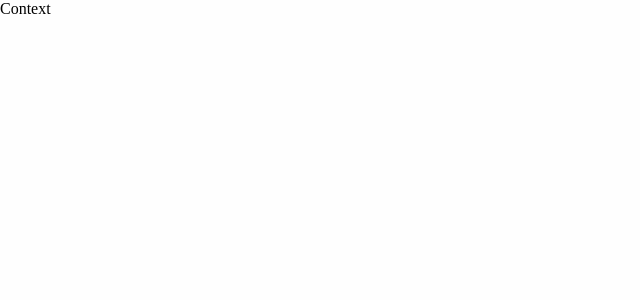
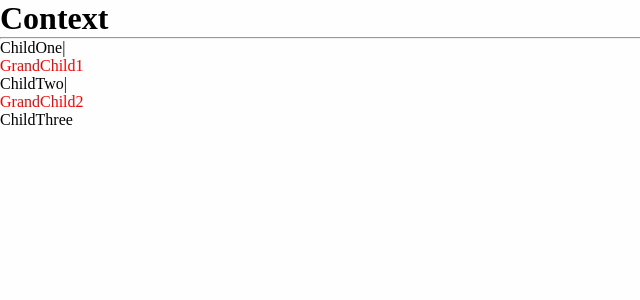
Before and after one commit to YeMarnPaing-dev/Calculator_Project_React, a React (Create React App) app: page / in a window 1280 px wide. Shown: the top 300 px of the page, without its empty margins (0-640 px from the left). Built offline with nearby package versions, Linux system fonts and the light colour scheme.

Commit message:
Context1

```diff
--- a/src/Context.jsx
+++ b/src/Context.jsx
@@ -1,9 +1,18 @@
 import React from 'react'
 import './Context.css'
+import ChildOne from './components/ChildOne'
+import ChildTwo from './components/ChildTwo'
+import ChildThree from './components/ChildThree'
 
 const Context = () => {
   return (
-    <div>Context</div>
+    <div>
+      <h1>Context</h1>
+      <hr />
+      <ChildOne/>
+      <ChildTwo/>
+      <ChildThree/>
+    </div>
   )
 }
 
--- /dev/null
+++ b/src/components/ChildOne.jsx
@@ -0,0 +1,16 @@
+import React from "react";
+import GrandChild1 from "./GrandChild1";
+import "./GrandChild.css";
+
+const ChildOne = () => {
+  return (
+    <div>
+      ChildOne|{" "}
+      <span className="red">
+        <GrandChild1 />
+      </span>
+    </div>
+  );
+};
+
+export default ChildOne;
--- /dev/null
+++ b/src/components/ChildThree.jsx
@@ -0,0 +1,9 @@
+import React from 'react'
+
+const ChildThree = () => {
+  return (
+    <div>ChildThree</div>
+  )
+}
+
+export default ChildThree
--- /dev/null
+++ b/src/components/ChildTwo.jsx
@@ -0,0 +1,16 @@
+import React from "react";
+import GrandChild2 from "./GrandChild2";
+import "./GrandChild.css";
+
+const ChildTwo = () => {
+  return (
+    <div>
+      ChildTwo|{" "}
+      <span className="red">
+        <GrandChild2 />
+      </span>
+    </div>
+  );
+};
+
+export default ChildTwo;
--- /dev/null
+++ b/src/components/GrandChild.css
@@ -0,0 +1,3 @@
+.red{
+    color: red;
+}
--- /dev/null
+++ b/src/components/GrandChild1.jsx
@@ -0,0 +1,9 @@
+import React from 'react'
+
+const GrandChild1 = () => {
+  return (
+    <div>GrandChild1</div>
+  )
+}
+
+export default GrandChild1
--- /dev/null
+++ b/src/components/GrandChild2.jsx
@@ -0,0 +1,9 @@
+import React from 'react'
+
+const GrandChild2 = () => {
+  return (
+    <div>GrandChild2</div>
+  )
+}
+
+export default GrandChild2
```
